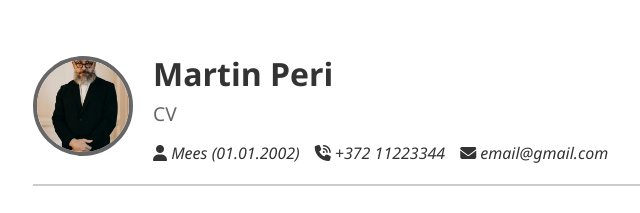
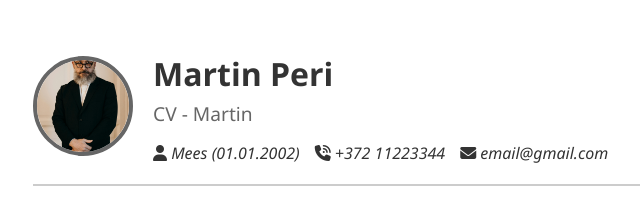
Before and after one commit to Martin5946/cv, a plain HTML site: page index.html in a window 1280 px wide. Shown: the top 213 px of the page, 177-817 px from the left. Drawn offline with Linux system fonts and the light colour scheme; a web font is replaced by a local one.

Commit message:
title fix

```diff
--- a/index.html
+++ b/index.html
@@ -4,7 +4,7 @@
 <head>
     <meta charset="UTF-8">
     <meta name="viewport" content="width=device-width, initial-scale=1.0">
-    <title>CV</title>
+    <title>CV - Martin</title>
     <link rel="stylesheet" href="css/style.css">
 
 </head>
@@ -28,7 +28,7 @@
 
             <div class="profile">
                 <h1 class="title">Martin Peri</h1>
-                <p class="subtitle">CV</p>
+                <p class="subtitle">CV - Martin</p>
 
                 <ul class="contact-info">
                     <span><i><i class="fa-solid fa-user"></i> Mees (01.01.2002)</i></span>
```
